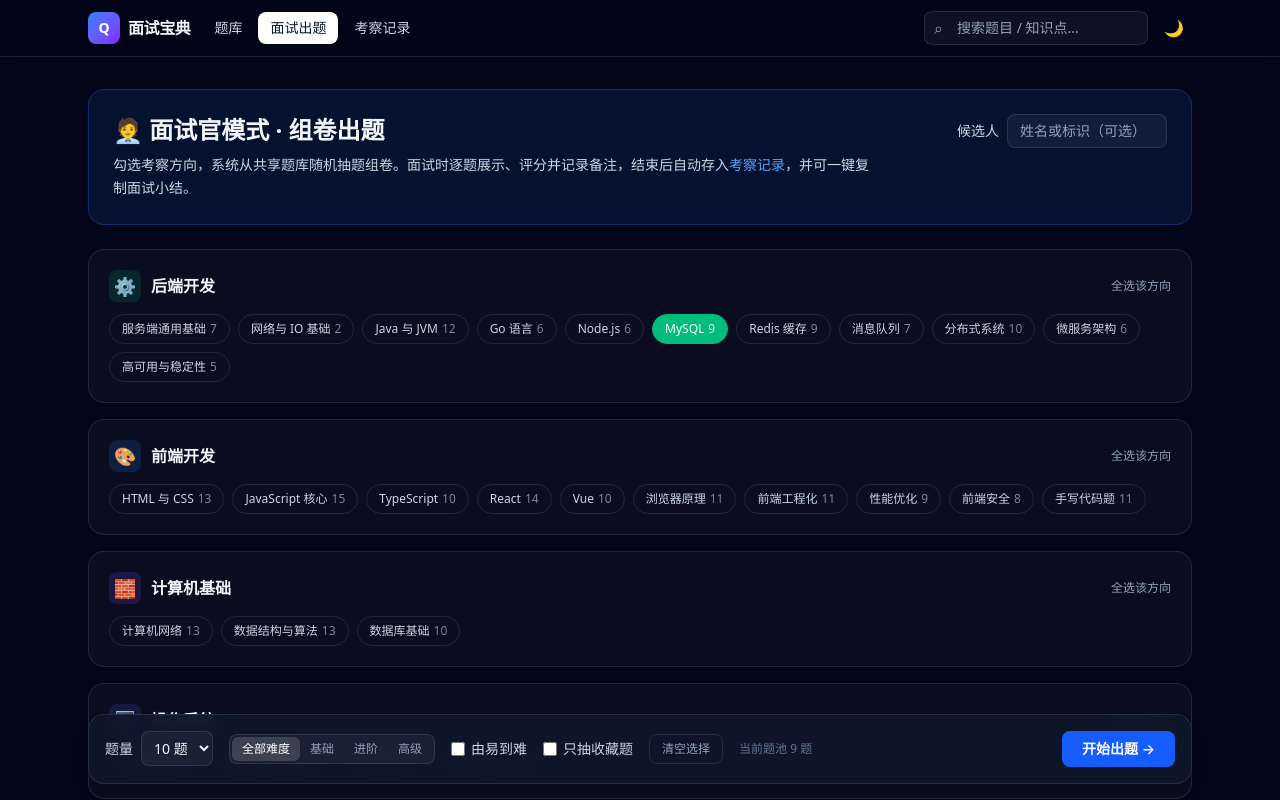
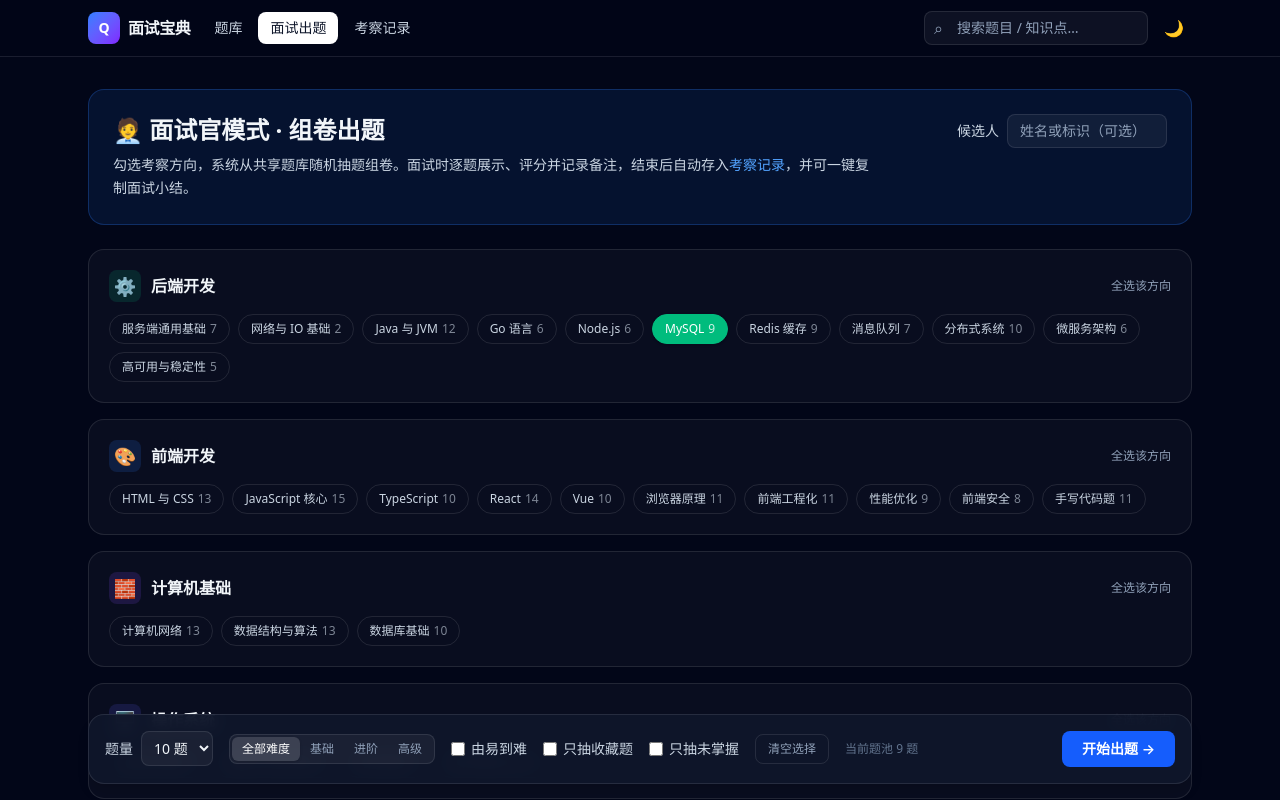
Before and after one commit to xwzy/interview.xwzy.dev, a React (Vite) app: page /quiz in a window 1280 px wide. Shown: the top 800 px of the page. Built offline with nearby package versions, Linux system fonts and the light colour scheme.

Commit message:
feat: 出题支持只抽未掌握（自测定向练习）；新增 npm run verify 一键门禁

```diff
--- a/package.json
+++ b/package.json
@@ -9,7 +9,8 @@
     "lint": "eslint .",
     "test": "vitest run",
     "test:watch": "vitest",
-    "preview": "vite preview"
+    "preview": "vite preview",
+    "verify": "npm run lint && npm test && npm run build"
   },
   "dependencies": {
     "react": "^19.1.0",
--- a/src/pages/QuizPage.tsx
+++ b/src/pages/QuizPage.tsx
@@ -2,6 +2,7 @@ import { useEffect, useMemo, useRef, useState } from 'react'
 import { Link } from 'react-router'
 import { useBank } from '../context/BankContext'
 import { useFavorites } from '../context/FavoritesContext'
+import { useMastery } from '../context/MasteryContext'
 import { copyText } from '../lib/clipboard'
 import { cx, formatDuration, shuffle, trackThemes } from '../lib/utils'
 import { buildSummaryText, generateId, type SessionItem, type SummaryCounts } from '../lib/summary'
@@ -83,6 +84,7 @@ export default function QuizPage() {
   const [candidate, setCandidate] = useState('')
   const [ordered, setOrdered] = useState(false)
   const [onlyFavorites, setOnlyFavorites] = useState(false)
+  const [onlyUnmastered, setOnlyUnmastered] = useState(false)
   const [queue, setQueue] = useState<IndexedQuestion[]>([])
   const [notes, setNotes] = useState<Record<string, string>>({})
   const [current, setCurrent] = useState(0)
@@ -97,6 +99,7 @@ export default function QuizPage() {
   const { getVerdict, setVerdict } = useVerdicts()
   const { saveSession } = useSessions()
   const { favorites } = useFavorites()
+  const { mastered } = useMastery()
   const { tracks, questionIndex, questionById } = useBank()
 
   const pool = useMemo(
@@ -105,9 +108,10 @@ export default function QuizPage() {
         (r) =>
           selectedTopics.has(r.topic.id) &&
           (diff === 'all' || r.question.difficulty === diff) &&
-          (!onlyFavorites || favorites.has(r.question.id)),
+          (!onlyFavorites || favorites.has(r.question.id)) &&
+          (!onlyUnmastered || !mastered.has(r.question.id)),
       ),
-    [questionIndex, selectedTopics, diff, onlyFavorites, favorites],
+    [questionIndex, selectedTopics, diff, onlyFavorites, favorites, onlyUnmastered, mastered],
   )
 
   const toggleTopic = (topicId: string) => {
@@ -462,6 +466,15 @@ export default function QuizPage() {
               />
               只抽收藏题
             </label>
+            <label className="flex items-center gap-1.5 text-sm text-slate-600 dark:text-slate-300">
+              <input
+                type="checkbox"
+                checked={onlyUnmastered}
+                onChange={(e) => setOnlyUnmastered(e.target.checked)}
+                className="h-3.5 w-3.5 accent-blue-600"
+              />
+              只抽未掌握
+            </label>
             {selectedTopics.size > 0 && (
               <button
                 type="button"
```
